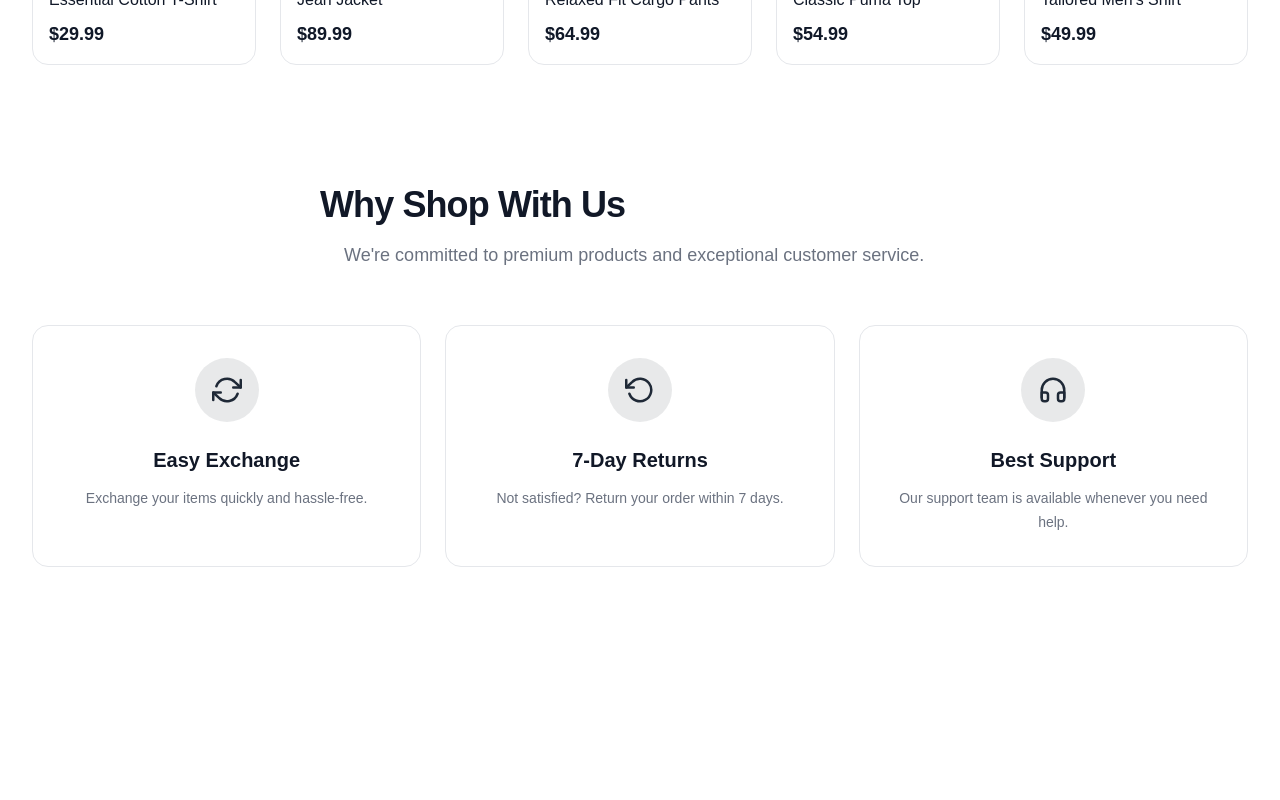
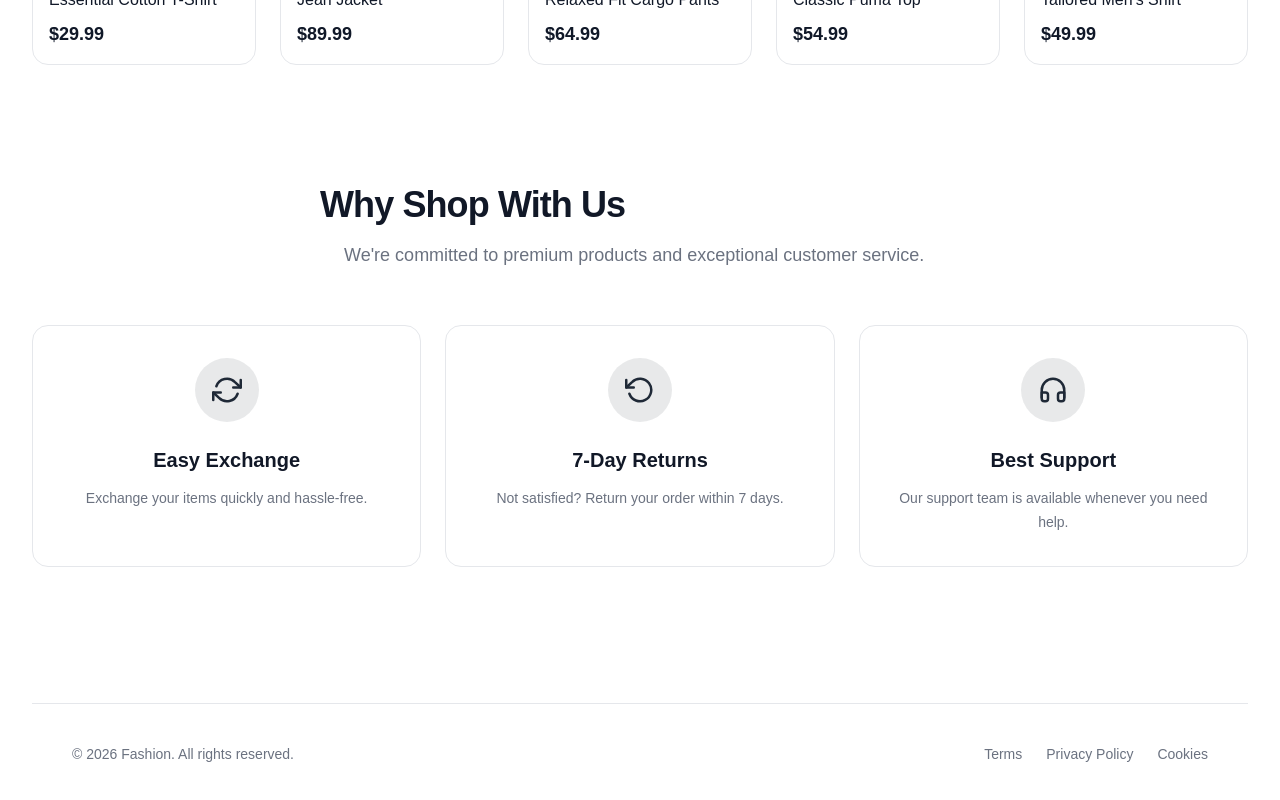
Before and after one commit to mohammedmuqtadir41-cmyk/ecommerce, a Next.js app: page / in a window 1280 px wide. Shown: the part 2043-2843 px from the top of the page. Before the commit the page ends 2682 px from the top, so only its background shows below. Built offline with nearby package versions, Linux system fonts and the light colour scheme.

Commit message:
Footer done

```diff
--- /dev/null
+++ b/src/components/home/Footer.tsx
@@ -0,0 +1,37 @@
+
+import Link from "next/link";
+
+export const Footer = () => {
+  return (
+    <footer className="mt-16">
+      <div className="flex flex-col items-center justify-between gap-4 border-t border-border p-10 text-sm text-muted-foreground md:flex-row">
+        <p>
+          &copy; {new Date().getFullYear()} Fashion. All rights reserved.
+        </p>
+
+        <div className="flex gap-6">
+          <Link
+            href="/terms"
+            className="transition-colors hover:text-foreground"
+          >
+            Terms
+          </Link>
+
+          <Link
+            href="/privacy-policy"
+            className="transition-colors hover:text-foreground"
+          >
+            Privacy Policy
+          </Link>
+
+          <Link
+            href="/cookies"
+            className="transition-colors hover:text-foreground"
+          >
+            Cookies
+          </Link>
+        </div>
+      </div>
+    </footer>
+  );
+};
--- a/src/components/layouts/FrontendLayout.tsx
+++ b/src/components/layouts/FrontendLayout.tsx
@@ -1,3 +1,4 @@
+import { Footer } from "../home/Footer";
 import { Navbar } from "../navbar/Navbar";
 
 export const FrontendLayout = ({ children }: { children: React.ReactNode }) => {
@@ -6,6 +7,7 @@ export const FrontendLayout = ({ children }: { children: React.ReactNode }) => {
       <Navbar />
       <div className="mx-auto mx-width-7xl w-full px-4 sm:px-6 lg:px-8">
         {children}
+        <Footer />
       </div>
     </>
   );
```
